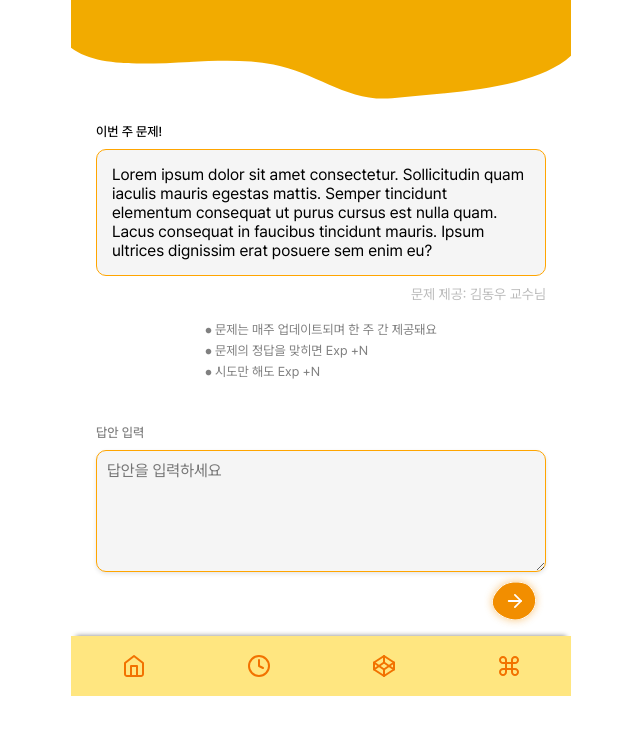
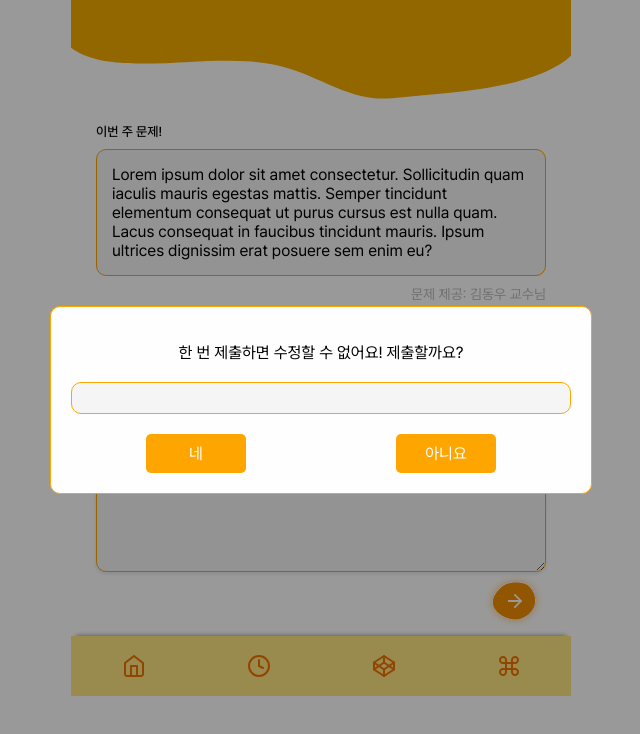
Before and after one commit to enunsnv/SupernovaFront, a React (Create React App) app: page /aiws in a window 1280 px wide. Both pictures are taken after a click on the picture 832 px from the left and 601 px from the top of the page. Shown: the top 734 px of the page, without its empty margins (319-959 px from the left). Built offline with nearby package versions, Linux system fonts and the light colour scheme.

Commit message:
feat : 코드 확인 모달창 구현

```diff
--- /dev/null
+++ b/src/components/modal/challengesubmit.jsx
@@ -0,0 +1,78 @@
+import React from 'react';
+import styled from 'styled-components';
+
+const ModalContainer = styled.div`
+  display: ${({ show }) => (show ? 'flex' : 'none')};
+  position: fixed;
+  z-index: 1;
+  left: 0;
+  top: 0;
+  width: 100%;
+  height: 100%;
+  overflow: auto;
+  background-color: rgba(0, 0, 0, 0.4);
+  justify-content: center;
+  align-items: center;
+`;
+
+const ModalContent = styled.div`
+  background-color: #fefefe;
+  padding: 20px;
+  border: 1px solid #ffa500;
+  width: 40%;
+  max-width: 500px;
+  text-align: center;
+  border-radius: 10px;
+`;
+
+const ModalText = styled.p`
+  font-size: 16px;
+  margin-bottom: 20px;
+`;
+
+const CodeBlock = styled.div`
+  background-color: #f5f5f5;
+  padding: 15px;
+  border-radius: 10px;
+  border: 1px solid #ffa500;
+  margin-bottom: 20px;
+  text-align: left;
+  white-space: pre-wrap;
+  font-family: 'Courier New', Courier, monospace;
+`;
+
+const ButtonContainer = styled.div`
+  display: flex;
+  justify-content: space-around;
+`;
+
+const ModalButton = styled.button`
+  background-color: #ffa500;
+  color: white;
+  border: none;
+  padding: 10px 20px;
+  font-size: 16px;
+  cursor: pointer;
+  border-radius: 5px;
+  margin: 0 10px;
+  width: 100px;
+`;
+
+const ChallengeSubmit = ({ show, onClose, onConfirm, answer }) => {
+  return (
+    <ModalContainer show={show}>
+      <ModalContent>
+        <ModalText>한 번 제출하면 수정할 수 없어요! 제출할까요?</ModalText>
+        <CodeBlock>
+          {answer}
+        </CodeBlock>
+        <ButtonContainer>
+          <ModalButton onClick={onConfirm}>네</ModalButton>
+          <ModalButton onClick={onClose}>아니요</ModalButton>
+        </ButtonContainer>
+      </ModalContent>
+    </ModalContainer>
+  );
+};
+
+export default ChallengeSubmit;
--- a/src/pages/AIWS.jsx
+++ b/src/pages/AIWS.jsx
@@ -4,6 +4,7 @@ import Navbar from '../components/navigation/Navbar';
 import { ReactSVG } from 'react-svg';
 import SubmitIcon from '../components/assets/submit.svg';
 import SolveTop from '../components/assets/solve_top.svg';
+import ChallengeSubmit from '../components/modal/challengesubmit'; // Modal 컴포넌트를 import 합니다.
 
 const Container = styled.div`
   display: flex;
@@ -99,12 +100,22 @@ const SubmitButton = styled.img`
 
 function AIWS() {
   const [answer, setAnswer] = useState('');
+  const [isModalOpen, setIsModalOpen] = useState(false);
 
   const handleAnswerChange = (e) => {
     setAnswer(e.target.value);
   };
 
   const handleSubmit = () => {
+    setIsModalOpen(true);
+  };
+
+  const handleCloseModal = () => {
+    setIsModalOpen(false);
+  };
+
+  const handleConfirmModal = () => {
+    setIsModalOpen(false);
     console.log('Submitted answer:', answer);
   };
 
@@ -139,6 +150,13 @@ function AIWS() {
         </AnswerContainer>
       </Section>
       <Navbar />
+
+      <ChallengeSubmit
+        show={isModalOpen}
+        onClose={handleCloseModal}
+        onConfirm={handleConfirmModal}
+        answer={answer}
+      />
     </Container>
   );
 }
```
